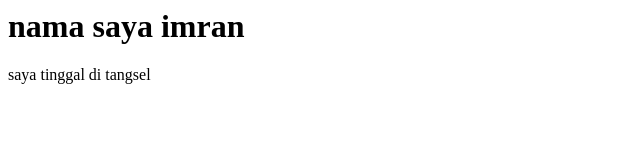
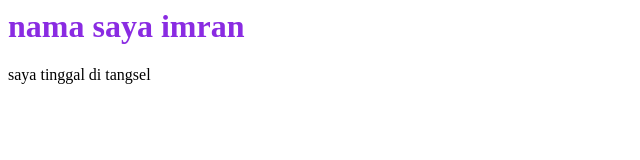
Before and after one commit to irzulgul/Binar-Wave-14, a plain HTML site: page index.html in a window 1280 px wide. Shown: the whole page, without its empty margins (0-640 px from the left). Drawn offline with Linux system fonts and the light colour scheme.

Commit message:
add styling color

```diff
--- a/index.html
+++ b/index.html
@@ -1,8 +1,9 @@
 <html>
-    <head></head>
-
+    <head>
+    <link rel="stylesheet" href="style.css" />
+    </head>
     <body>
-        <h1>nama saya imran</h1>
+        <h1 class="header">nama saya imran</h1>
         <p>saya tinggal di tangsel</p>
     </body>
 </html>
--- /dev/null
+++ b/style.css
@@ -0,0 +1,3 @@
+.header {
+    color: blueviolet;
+}
```
